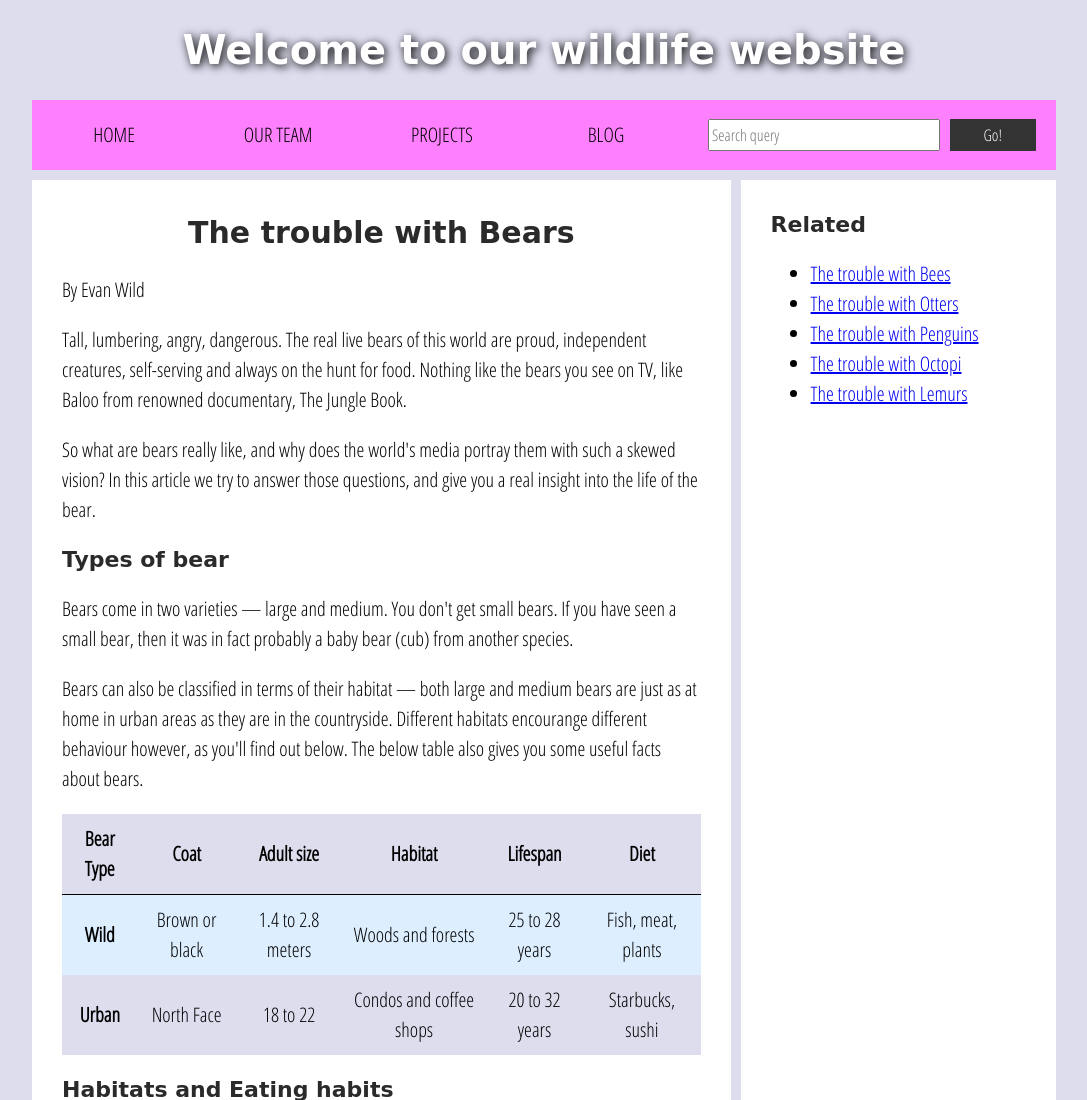
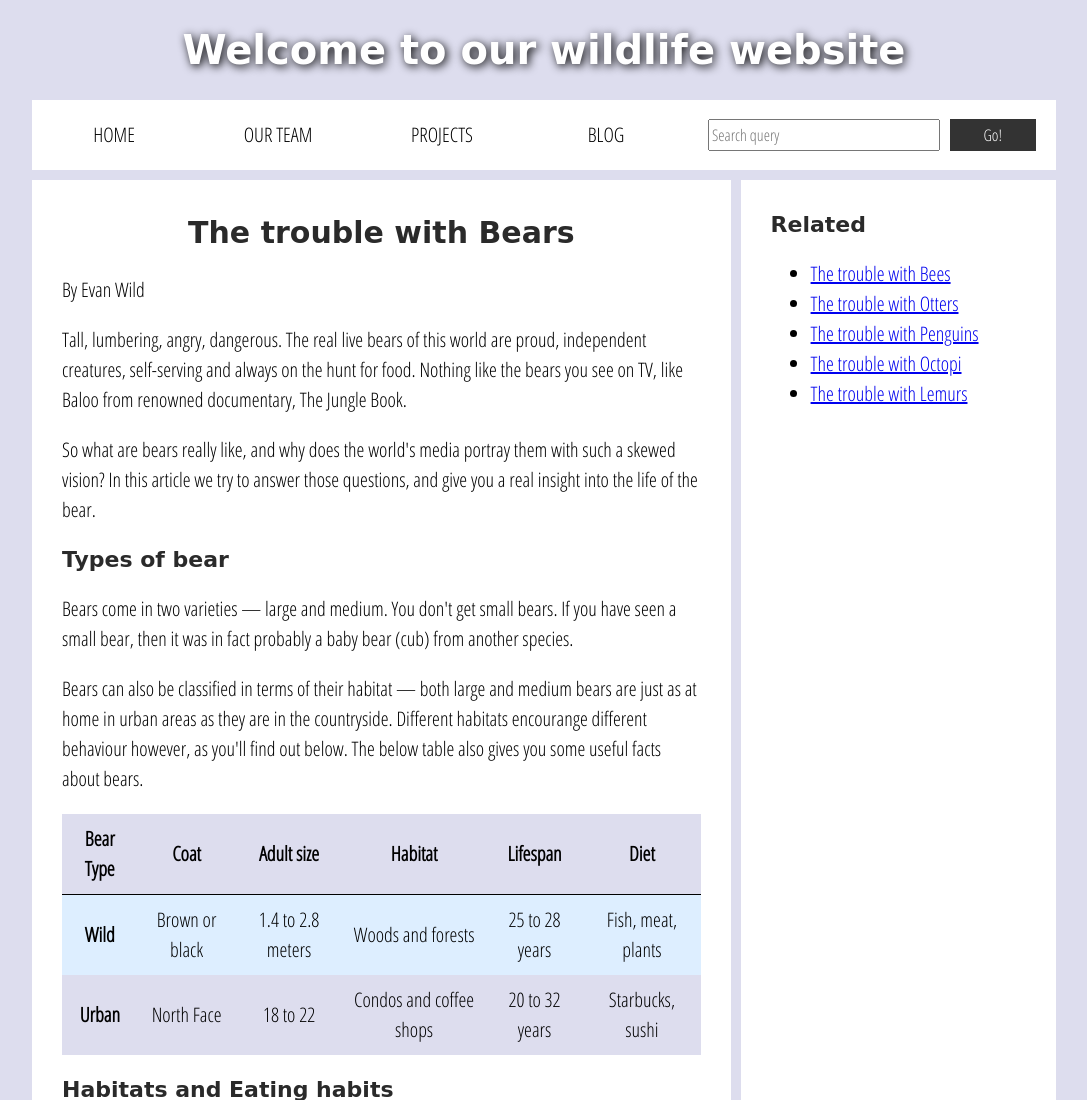
Before and after one commit to Sumitdulal/web-projects, a plain HTML site: page accessibility/index.html in a window 1280 px wide. Shown: the top 1100 px of the page, without its empty margins (96-1183 px from the left). Drawn offline with Linux system fonts and the light colour scheme; a web font is replaced by a local one.

Commit message:
tested live and corrected final

```diff
--- a/accessibility/style.css
+++ b/accessibility/style.css
@@ -70,7 +70,7 @@ article {
 
 nav {
   height: 50px;
-  background-color: #ff80ff;
+  background-color: white;
   display: flex;
   padding: 1% 0;
   margin-bottom: 10px;
```
